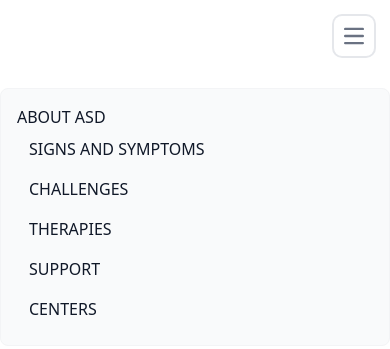
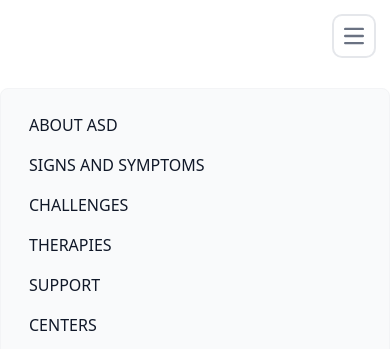
Before and after one commit to jeffrsnblrdoo/autism-info, a website: page index.html in a window 390 px wide. Both pictures are taken after a click on the button "Open main menu". Shown: the top 349 px of the page. Drawn offline with Linux system fonts and the light colour scheme.

Commit message:
Fix about asd link in mobile

```diff
--- a/index.html
+++ b/index.html
@@ -50,7 +50,7 @@
                             <li>
                                 <a
                                     href="#about"
-                                    class="text-gray-900 rounded-sm hover:bg-gray-100 md:hover:bg-transparent md:border-0 md:hover:text-blue-700 md:p-0 dark:text-white md:dark:hover:text-blue-500 dark:hover:bg-gray-700 dark:hover:text-white md:dark:hover:bg-transparent"
+                                    class="block py-2 px-3 text-gray-900 rounded-sm hover:bg-gray-100 md:hover:bg-transparent md:border-0 md:hover:text-blue-700 md:p-0 dark:text-white md:dark:hover:text-blue-500 dark:hover:bg-gray-700 dark:hover:text-white md:dark:hover:bg-transparent"
                                     >ABOUT ASD</a
                                 >
                             </li>
```
